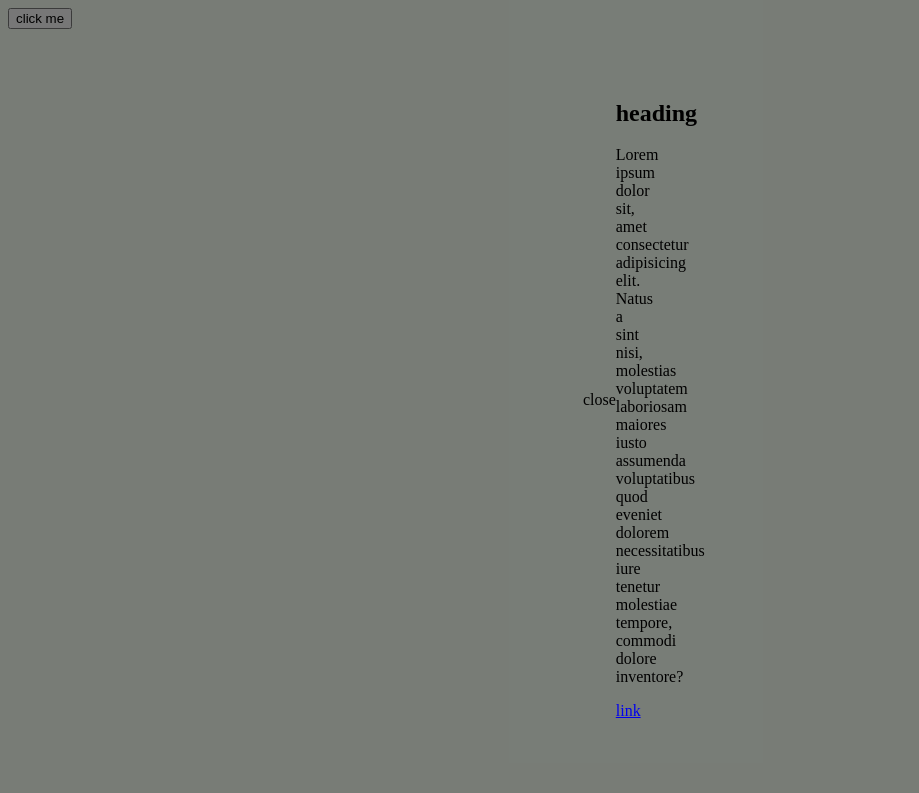
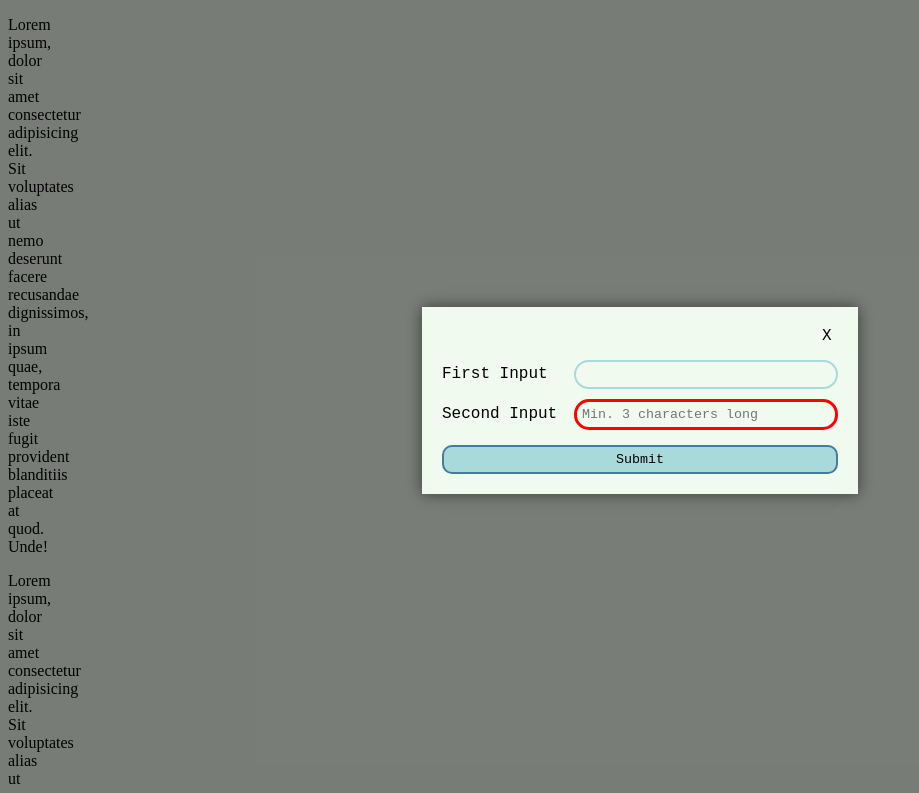
Before and after one commit to OchotaDariusz/javascript-popup, a plain HTML site: page index.html in a window 1280 px wide. Shown: the top 793 px of the page, without its empty margins (0-919 px from the left). Drawn offline with Linux system fonts and the light colour scheme.

Commit message:
Update index.html

```diff
--- a/index.html
+++ b/index.html
@@ -11,24 +11,46 @@
 
 <body>
 
-    <button>click me</button>
-
-    <div class="popup-wrapper">
-
-        <div class="popup">
-            <div class="popup-close">close</div>
-            <div class="popup-content">
-                <h2>heading</h2>
-                <p>Lorem ipsum dolor sit, amet consectetur adipisicing elit. Natus a sint nisi, molestias voluptatem
-                    laboriosam maiores iusto assumenda voluptatibus quod eveniet dolorem necessitatibus iure tenetur
-                    molestiae tempore, commodi dolore inventore?</p>
-                <a href="#">link</a>
-            </div>
-        </div>
-
+    <div>
+        <p>Lorem ipsum, dolor sit amet consectetur adipisicing elit. Sit voluptates alias ut nemo deserunt facere recusandae dignissimos, in ipsum quae, tempora vitae iste fugit provident blanditiis placeat at quod. Unde!</p>
+        <p>Lorem ipsum, dolor sit amet consectetur adipisicing elit. Sit voluptates alias ut nemo deserunt facere recusandae dignissimos, in ipsum quae, tempora vitae iste fugit provident blanditiis placeat at quod. Unde!</p>
+        <p>Lorem ipsum, dolor sit amet consectetur adipisicing elit. Sit voluptates alias ut nemo deserunt facere recusandae dignissimos, in ipsum quae, tempora vitae iste fugit provident blanditiis placeat at quod. Unde!</p>
+        <p>Lorem ipsum, dolor sit amet consectetur adipisicing elit. Sit voluptates alias ut nemo deserunt facere recusandae dignissimos, in ipsum quae, tempora vitae iste fugit provident blanditiis placeat at quod. Unde!</p>
+        <p>Lorem ipsum, dolor sit amet consectetur adipisicing elit. Sit voluptates alias ut nemo deserunt facere recusandae dignissimos, in ipsum quae, tempora vitae iste fugit provident blanditiis placeat at quod. Unde!</p>
+        <p>Lorem ipsum, dolor sit amet consectetur adipisicing elit. Sit voluptates alias ut nemo deserunt facere recusandae dignissimos, in ipsum quae, tempora vitae iste fugit provident blanditiis placeat at quod. Unde!</p>
+        <p>Lorem ipsum, dolor sit amet consectetur adipisicing elit. Sit voluptates alias ut nemo deserunt facere recusandae dignissimos, in ipsum quae, tempora vitae iste fugit provident blanditiis placeat at quod. Unde!</p>
+        <p>Lorem ipsum, dolor sit amet consectetur adipisicing elit. Sit voluptates alias ut nemo deserunt facere recusandae dignissimos, in ipsum quae, tempora vitae iste fugit provident blanditiis placeat at quod. Unde!</p>
+        <p>Lorem ipsum, dolor sit amet consectetur adipisicing elit. Sit voluptates alias ut nemo deserunt facere recusandae dignissimos, in ipsum quae, tempora vitae iste fugit provident blanditiis placeat at quod. Unde!</p>
+        <p>Lorem ipsum, dolor sit amet consectetur adipisicing elit. Sit voluptates alias ut nemo deserunt facere recusandae dignissimos, in ipsum quae, tempora vitae iste fugit provident blanditiis placeat at quod. Unde!</p>
+        <p>Lorem ipsum, dolor sit amet consectetur adipisicing elit. Sit voluptates alias ut nemo deserunt facere recusandae dignissimos, in ipsum quae, tempora vitae iste fugit provident blanditiis placeat at quod. Unde!</p>
+        <p>Lorem ipsum, dolor sit amet consectetur adipisicing elit. Sit voluptates alias ut nemo deserunt facere recusandae dignissimos, in ipsum quae, tempora vitae iste fugit provident blanditiis placeat at quod. Unde!</p>
+        <p>Lorem ipsum, dolor sit amet consectetur adipisicing elit. Sit voluptates alias ut nemo deserunt facere recusandae dignissimos, in ipsum quae, tempora vitae iste fugit provident blanditiis placeat at quod. Unde!</p>
+        <p>Lorem ipsum, dolor sit amet consectetur adipisicing elit. Sit voluptates alias ut nemo deserunt facere recusandae dignissimos, in ipsum quae, tempora vitae iste fugit provident blanditiis placeat at quod. Unde!</p>
+        <p>Lorem ipsum, dolor sit amet consectetur adipisicing elit. Sit voluptates alias ut nemo deserunt facere recusandae dignissimos, in ipsum quae, tempora vitae iste fugit provident blanditiis placeat at quod. Unde!</p>
+        <p>Lorem ipsum, dolor sit amet consectetur adipisicing elit. Sit voluptates alias ut nemo deserunt facere recusandae dignissimos, in ipsum quae, tempora vitae iste fugit provident blanditiis placeat at quod. Unde!</p>
+        <p>Lorem ipsum, dolor sit amet consectetur adipisicing elit. Sit voluptates alias ut nemo deserunt facere recusandae dignissimos, in ipsum quae, tempora vitae iste fugit provident blanditiis placeat at quod. Unde!</p>
+        <p>Lorem ipsum, dolor sit amet consectetur adipisicing elit. Sit voluptates alias ut nemo deserunt facere recusandae dignissimos, in ipsum quae, tempora vitae iste fugit provident blanditiis placeat at quod. Unde!</p>
+        <p>Lorem ipsum, dolor sit amet consectetur adipisicing elit. Sit voluptates alias ut nemo deserunt facere recusandae dignissimos, in ipsum quae, tempora vitae iste fugit provident blanditiis placeat at quod. Unde!</p>
+        <p>Lorem ipsum, dolor sit amet consectetur adipisicing elit. Sit voluptates alias ut nemo deserunt facere recusandae dignissimos, in ipsum quae, tempora vitae iste fugit provident blanditiis placeat at quod. Unde!</p>
+        <p>Lorem ipsum, dolor sit amet consectetur adipisicing elit. Sit voluptates alias ut nemo deserunt facere recusandae dignissimos, in ipsum quae, tempora vitae iste fugit provident blanditiis placeat at quod. Unde!</p>
+        <p>Lorem ipsum, dolor sit amet consectetur adipisicing elit. Sit voluptates alias ut nemo deserunt facere recusandae dignissimos, in ipsum quae, tempora vitae iste fugit provident blanditiis placeat at quod. Unde!</p>
+        <p>Lorem ipsum, dolor sit amet consectetur adipisicing elit. Sit voluptates alias ut nemo deserunt facere recusandae dignissimos, in ipsum quae, tempora vitae iste fugit provident blanditiis placeat at quod. Unde!</p>
+    </div>
+    <div class="popup">
+        <form class="form">
+            <div class="close">X</div>
+            <label for="input1">First Input</label>
+            <input id="input1" type="text">
+            <label for="input2">Second Input</label>
+            <input id="input2" type="text" minlength="3" placeholder="Min. 3 characters long" required>
+            <button type="submit">Submit</button>
+        </form>
     </div>
 
+    <button class="przycisk">przycisk</button>
+
     <script src="app.js"></script>
+
 </body>
 
 </html>
```
